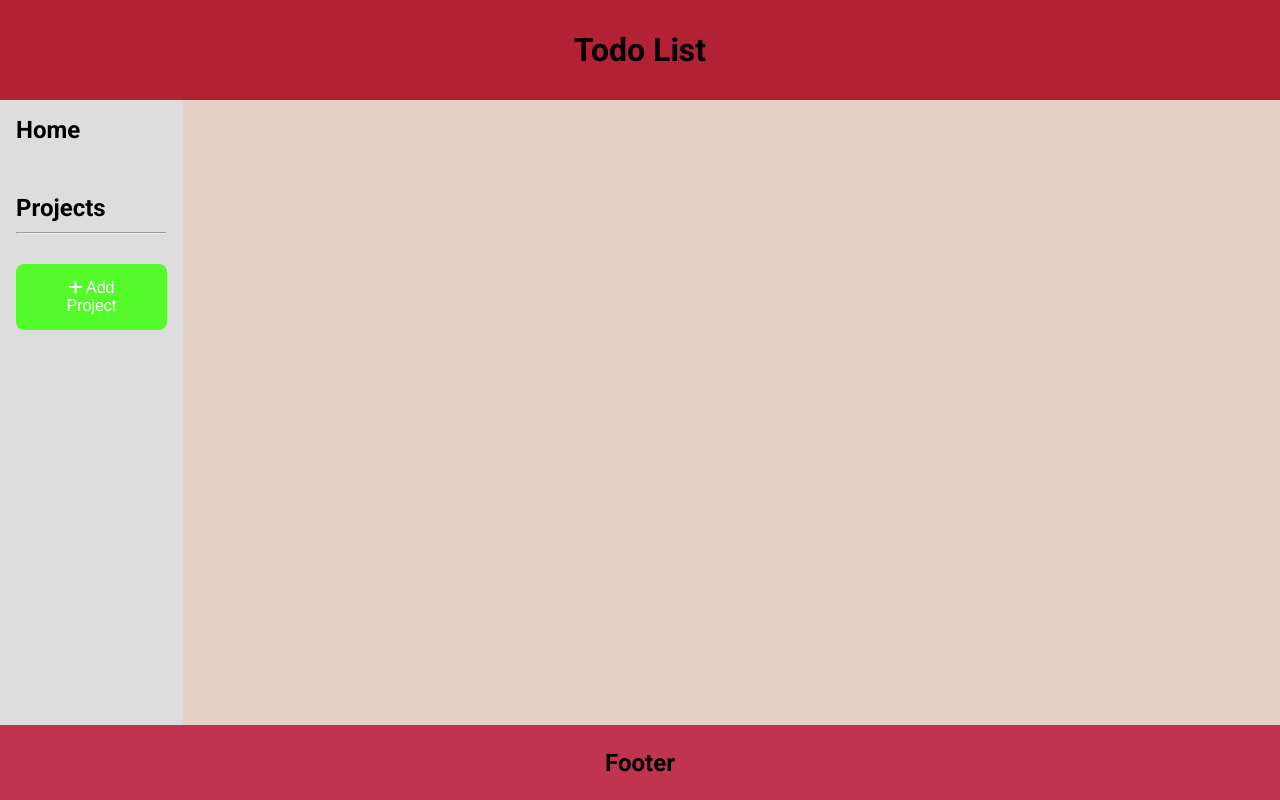
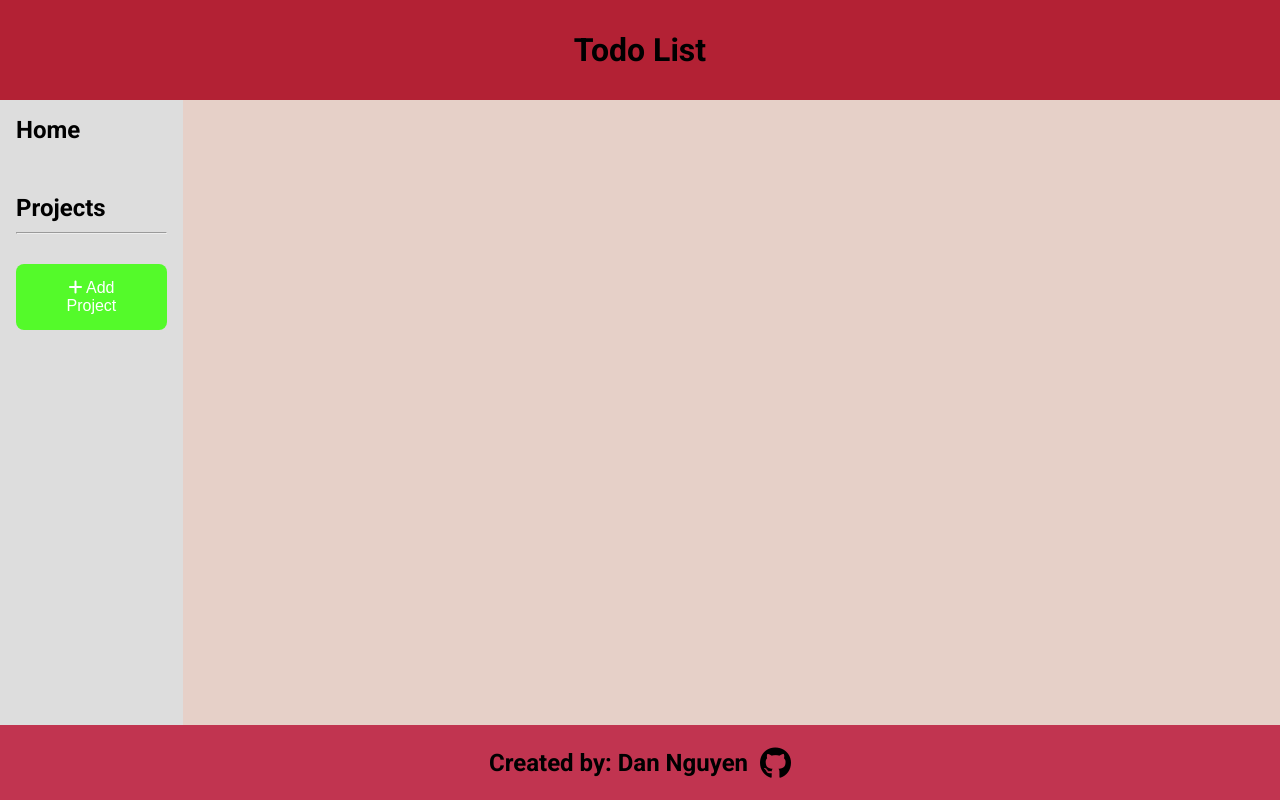
Before and after one commit to dnguyen0708/Todo_List, a website built with webpack: page src/template.html in a window 1280 px wide. Built offline with nearby package versions, Linux system fonts and the light colour scheme.

Commit message:
added footer

```diff
--- a/src/style.css
+++ b/src/style.css
@@ -4,7 +4,10 @@
     box-sizing: border-box;
     /* border:1px solid black; */
 }
-
+a, a:hover, a:focus, a:active {
+    text-decoration: none;
+    color: inherit;
+}
 :root{
     font-family: 'Roboto', sans-serif;
     --header-height: 100px;
@@ -203,3 +206,7 @@ label{
     background-color: red;
     margin-left: 12px;
 }
+.fa-brands.fa-github{
+    font-size: 32px;
+    margin-left: 12px;
+}
--- a/src/template.html
+++ b/src/template.html
@@ -45,8 +45,8 @@
         </div>
     </div>
     <div id="footer">
-        <h2>Footer</h2>
-    </div>
+        <h2>Created by: Dan Nguyen</h2>
+        <a href="https://github.com/nostalgia2021" target="blank"><i class="fa-brands fa-github"></i></a>
     </div>
 </body>
 
```
Also changed, not shown: dist/index.html, dist/main.js.
